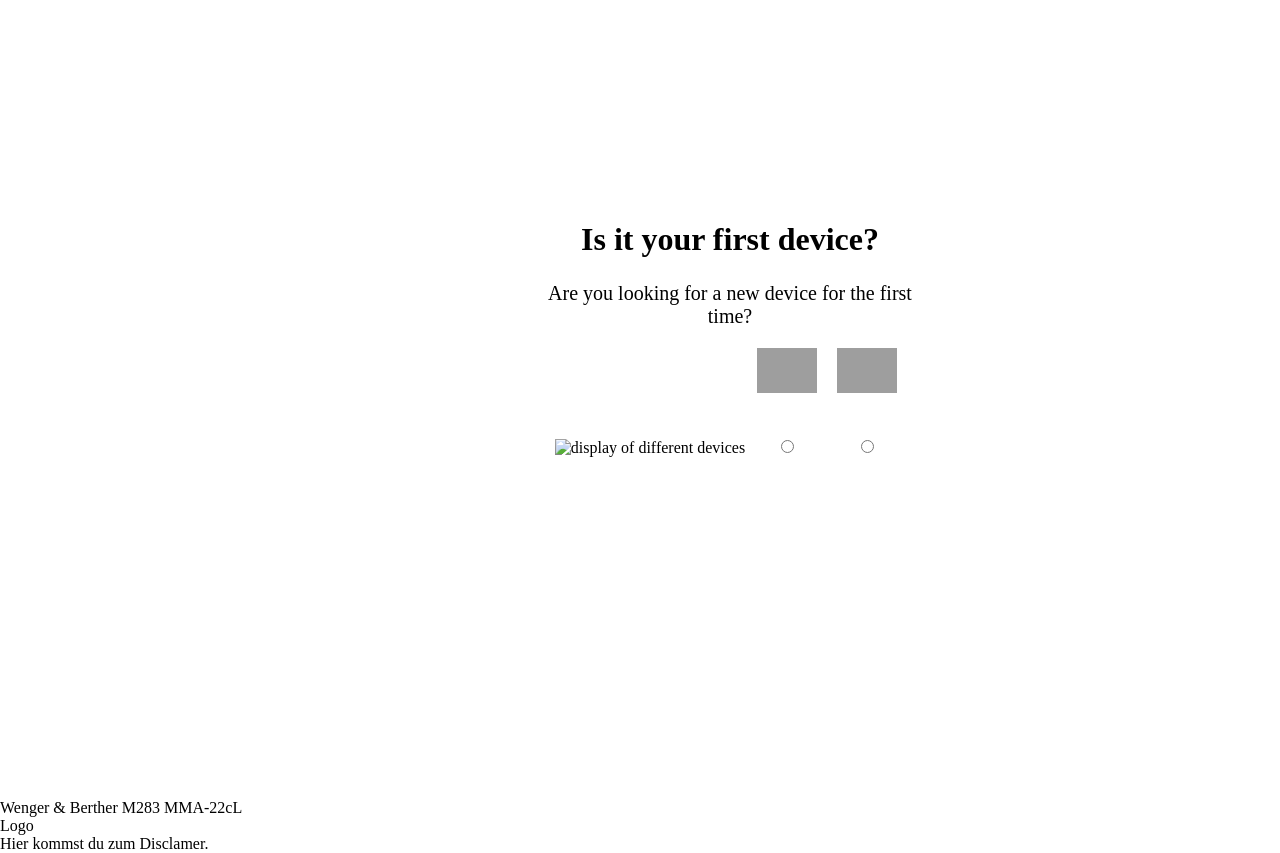
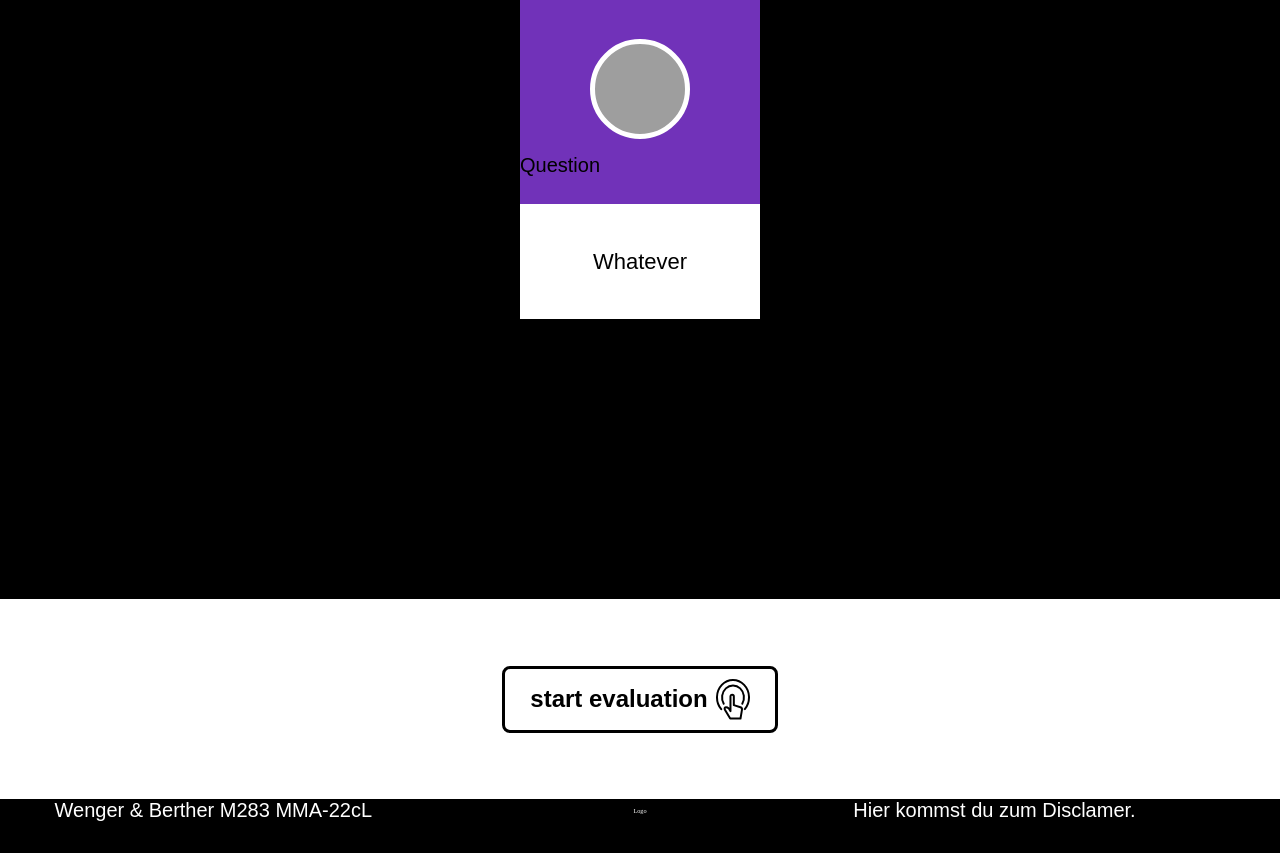
Before and after one commit to bubu9120/PHP-Project, a PHP site: page /swipe1.php in a window 1280 px wide. Shown: the part 1-854 px from the top of the page. After the commit the page ends 822 px from the top, so only its background shows below. Run offline with PHP 8.4, Linux system fonts and the light colour scheme; grey boxes are pictures that could not be loaded.

Commit message:
swipe start

```diff
--- /dev/null
+++ b/css/swipe.css
@@ -0,0 +1,222 @@
+*,
+*:before,
+*:after {
+  box-sizing: border-box;
+  margin: 0;
+  padding: 0;
+}
+
+html,
+body {
+  font-size: 62.5%;
+}
+
+body {
+  overflow: hidden;
+}
+
+/* Converted CSS code */
+:root {
+  --w: 30.6rem;
+  --h: 54rem;
+  --headerH: 6rem;
+  --cardW: 24rem;
+  --cardH: 32rem;
+  --cardTopH: 20.5rem;
+  --cardBtmH: calc(var(--cardH) - var(--cardTopH));
+  --imgSize: 10rem;
+
+  --purple: #7132b9;
+  --blue: #248cb6;
+  --indigo: #303f9f;
+  --cyan: #26c6da;
+  --lime: #afb42b;
+  --brown: #795548;
+
+  --orange: #ff945a;
+  --green: #b1da96;
+}
+
+.demo {
+  position: absolute;
+  left: 50%;
+  top: 50%;
+  width: var(--w);
+  height: var(--h);
+  margin-left: calc(var(--w) * -0.5);
+  margin-top: calc(var(--h) * -0.5);
+  background: #f6f6f5;
+  box-shadow: 0 0.5rem 1rem rgba(0, 0, 0, 0.2);
+}
+
+.header {
+  height: var(--headerH);
+  background: #002942;
+}
+
+.content {
+  overflow: hidden;
+  position: relative;
+  height: calc(var(--h) - var(--headerH));
+  padding-top: 4.5rem;
+  user-select: none;
+}
+
+.card-cont {
+  position: relative;
+  width: var(--cardW);
+  height: var(--cardH);
+  margin: 0 auto 5rem;
+}
+
+.card {
+  z-index: 2;
+  position: absolute;
+  left: 0;
+  top: 0;
+  width: 100%;
+  height: 100%;
+  transform-origin: 50% 100%;
+}
+
+.card.reset {
+  transition: transform 0.3s;
+  transform: translateX(0) !important;
+}
+
+.card.reset .card__choice {
+  transition: opacity 0.3s;
+  opacity: 0 !important;
+}
+
+.card.inactive {
+  transition: transform 0.3s;
+}
+
+.card.to-left {
+  transform: translateX(-30rem) rotate(-30deg) !important;
+}
+
+.card.to-right {
+  transform: translate(30rem) rotate(30deg) !important;
+}
+
+.card.below {
+  z-index: 1;
+}
+
+.card__top {
+  height: var(--cardTopH);
+  padding-top: 4rem;
+}
+
+.card__top.purple {
+  background: var(--purple);
+}
+
+.card__top.blue {
+  background: var(--blue);
+}
+
+.card__top.indigo {
+  background: var(--indigo);
+}
+
+.card__top.cyan {
+  background: var(--cyan);
+}
+
+.card__top.lime {
+  background: var(--lime);
+}
+
+.card__top.brown {
+  background: var(--brown);
+}
+
+.card__img {
+  overflow: hidden;
+  width: var(--imgSize);
+  height: var(--imgSize);
+  margin: 0 auto 1.5rem;
+  border-radius: 50%;
+  border: 0.5rem solid #ffffff;
+  background-image: url("//s3-us-west-2.amazonaws.com/s.cdpn.io/142996/profile/profile-512_5.jpg");
+  background-size: cover;
+}
+
+.card__question {
+  text-align: center;
+  font-size: 2rem;
+  font-weight: bold;
+  color: #fff;
+}
+
+.card__btm {
+  height: var(--cardBtmH);
+  background: #ffffff;
+}
+
+.card__we {
+  text-align: center;
+  font-size: 2.2rem;
+  line-height: var(--cardBtmH);
+}
+
+.card__choice {
+  position: absolute;
+  left: 0;
+  top: 0;
+  width: 100%;
+  height: 100%;
+  opacity: 0;
+}
+
+.card__choice:before {
+  content: "";
+  position: absolute;
+  left: 50%;
+  top: 50%;
+  width: 2rem;
+  height: 2rem;
+  margin-left: -1rem;
+  color: #fff;
+  border-radius: 50%;
+  box-shadow: -2rem -3rem #fff, 2rem -3rem #fff;
+}
+
+.card__choice:after {
+  content: "";
+  position: absolute;
+  left: 50%;
+  top: 50%;
+  width: 4rem;
+  height: 1.5rem;
+  margin-left: -2rem;
+  border: 0.6rem solid #fff;
+  border-bottom: none;
+  border-top-left-radius: 1.5rem;
+  border-top-right-radius: 1.5rem;
+}
+
+.card__choice.m--reject {
+  background: var(--orange);
+}
+
+.card__choice.m--like {
+  background: var(--green);
+}
+
+.card__choice.m--like:after {
+  transform: scaleY(-1);
+}
+
+.card__drag {
+  z-index: 5;
+  position: absolute;
+  left: 0;
+  top: 0;
+  width: 100%;
+  height: 100%;
+  cursor: grab;
+}
--- /dev/null
+++ b/js/swipe.js
@@ -0,0 +1,85 @@
+$(document).ready(function () {
+  var animating = false;
+  var cardsCounter = 0;
+  var numOfCards = 6;
+  var decisionVal = 80;
+  var pullDeltaX = 0;
+  var deg = 0;
+  var $card, $cardReject, $cardLike;
+  let currentQuestionIndex;
+
+  function pullChange() {
+    animating = true;
+    deg = pullDeltaX / 10;
+    $card.css(
+      "transform",
+      "translateX(" + pullDeltaX + "px) rotate(" + deg + "deg)"
+    );
+
+    var opacity = pullDeltaX / 100;
+    var rejectOpacity = opacity >= 0 ? 0 : Math.abs(opacity);
+    var likeOpacity = opacity <= 0 ? 0 : opacity;
+    $cardReject.css("opacity", rejectOpacity);
+    $cardLike.css("opacity", likeOpacity);
+  }
+
+  function release() {
+    if (pullDeltaX >= decisionVal) {
+      $card.addClass("to-right");
+      console.log("No");
+    } else if (pullDeltaX <= -decisionVal) {
+      $card.addClass("to-left");
+      console.log("Yes");
+    }
+
+    if (Math.abs(pullDeltaX) >= decisionVal) {
+      $card.addClass("inactive");
+
+      setTimeout(function () {
+        $card.addClass("below").removeClass("inactive to-left to-right");
+        cardsCounter++;
+        if (cardsCounter === numOfCards) {
+          cardsCounter = 0;
+          $(".card").removeClass("below");
+        }
+      }, 300);
+    }
+
+    if (Math.abs(pullDeltaX) < decisionVal) {
+      $card.addClass("reset");
+    }
+
+    setTimeout(function () {
+      $card
+        .attr("style", "")
+        .removeClass("reset")
+        .find(".card__choice")
+        .attr("style", "");
+
+      pullDeltaX = 0;
+      animating = false;
+    }, 300);
+  }
+
+  $(document).on("mousedown touchstart", ".card:not(.inactive)", function (e) {
+    if (animating) return;
+
+    $card = $(this);
+    $cardReject = $(".card__choice.m--reject", $card);
+    $cardLike = $(".card__choice.m--like", $card);
+    var startX = e.pageX || e.originalEvent.touches[0].pageX;
+
+    $(document).on("mousemove touchmove", function (e) {
+      var x = e.pageX || e.originalEvent.touches[0].pageX;
+      pullDeltaX = x - startX;
+      if (!pullDeltaX) return;
+      pullChange();
+    });
+
+    $(document).on("mouseup touchend", function () {
+      $(document).off("mousemove touchmove mouseup touchend");
+      if (!pullDeltaX) return; // prevents from rapid click events
+      release();
+    });
+  });
+});
--- a/swipe1.php
+++ b/swipe1.php
@@ -38,22 +38,138 @@ if ($_SERVER["REQUEST_METHOD"] == "POST" && isset($_POST["next"])) {
   }
 }
 ?>
-
 <!DOCTYPE html>
 <html>
 
 <head>
   <meta name="viewport" content="width=device-width, initial-scale=1.0">
   <link rel="stylesheet" href="styles/style.css">
+  <link rel="stylesheet" href="css/stylesheet.css">
+  <link rel="stylesheet" href="css/swipe.css">
+
+
 </head>
+
+<body>
+
+  <div id="banner-no-image">
+
+    <!-- card1 -->
+    <div class="card-cont">
+      <div class="card">
+        <div class="card__top brown">
+          <div class="card__img"></div>
+          <p class="card_question">Question 6</p>
+        </div>
+        <div class="card__btm">
+          <p class="card__we">Whatever</p>
+        </div>
+        <div class="card__choice m--reject"></div>
+        <div class="card__choice m--like"></div>
+        <div class="card__drag"></div>
+      </div>
+      <!-- card2 -->
+      <div class="card">
+        <div class="card__top lime">
+          <div class="card__img"></div>
+          <p class="card_question">Question 5</p>
+        </div>
+        <div class="card__btm">
+          <p class="card__we">Whatever</p>
+        </div>
+        <div class="card__choice m--reject"></div>
+        <div class="card__choice m--like"></div>
+        <div class="card__drag"></div>
+      </div>
+      <!-- card3 -->
+      <div class="card">
+        <div class="card__top cyan">
+          <div class="card__img"></div>
+          <p class="card_question">Question 4</p>
+        </div>
+        <div class="card__btm">
+          <p class="card__we">Whatever</p>
+        </div>
+        <div class="card__choice m--reject"></div>
+        <div class="card__choice m--like"></div>
+        <div class="card__drag"></div>
+      </div>
+      <!-- card4 -->
+      <div class="card">
+        <div class="card__top indigo">
+          <div class="card__img"></div>
+          <p class="card_question">Question 3</p>
+        </div>
+        <div class="card__btm">
+          <p class="card__we">Whatever</p>
+        </div>
+        <div class="card__choice m--reject"></div>
+        <div class="card__choice m--like"></div>
+        <div class="card__drag"></div>
+      </div>
+      <!-- card5 -->
+      <div class="card">
+        <div class="card__top blue">
+          <div class="card__img"></div>
+          <p class="card_question">Question 2</p>
+        </div>
+        <div class="card__btm">
+          <p class="card__we">Whatever</p>
+        </div>
+        <div class="card__choice m--reject"></div>
+        <div class="card__choice m--like"></div>
+        <div class="card__drag"></div>
+      </div>
+      <!-- card6 -->
+      <div class="card">
+        <div class="card__top purple">
+          <div class="card__img"></div>
+          <p class="card_question">Question</p>
+        </div>
+        <div class="card__btm">
+          <p class="card__we">Whatever</p>
+        </div>
+        <div class="card__choice m--reject"></div>
+        <div class="card__choice m--like"></div>
+        <div class="card__drag"></div>
+      </div>
+    </div>
+
+  </div>
+  <div id="banner-bottom">
+    <button id="start">
+      <h3>start evaluation</h3>
+      <img src="img/gesture-double-tap.svg" alt="" />
+    </button>
+  </div>
+  <?php include "footer.php" ?>
+
+  <script src="https://code.jquery.com/jquery-3.6.0.min.js"></script>
+  <script src="js/swipe.js"></script>
+
+</body>
+
+</html>
+
+
+<style>
+
+</style>
+<!-- <!DOCTYPE html>
+<html>
+
+<head>
+  <meta name="viewport" content="width=device-width, initial-scale=1.0">
+  <link rel="stylesheet" href="styles/style.css">
+  <link rel="stylesheet" href="css/stylesheet.css">
 
 <body>
 
 
   <div id="banner-no-image">
 
+
     <div class="allSwipe">
-<!-- Question 1 -->
 
       <div class="box1 box">
         <form method="post" action="">
@@ -80,7 +196,7 @@ if ($_SERVER["REQUEST_METHOD"] == "POST" && isset($_POST["next"])) {
       </div>
 
 
-<!-- Question 2 -->
+
 
       <div class="box2 box">
         <form method="post" action="">
@@ -108,7 +224,7 @@ if ($_SERVER["REQUEST_METHOD"] == "POST" && isset($_POST["next"])) {
 
 
 
-<!-- Question 3 -->
+
 
       <div class="box3 box">
         <form method="post" action="">
@@ -134,7 +250,7 @@ if ($_SERVER["REQUEST_METHOD"] == "POST" && isset($_POST["next"])) {
         </form>
       </div>
 
-<!-- Question 4 -->
+
 
       <div class="box4 box">
         <form method="post" action="">
@@ -160,7 +276,6 @@ if ($_SERVER["REQUEST_METHOD"] == "POST" && isset($_POST["next"])) {
       </div>
 
 
-<!-- Question 5 -->
 
       <div class="box5 box">
         <form method="post" action="">
@@ -187,6 +302,12 @@ if ($_SERVER["REQUEST_METHOD"] == "POST" && isset($_POST["next"])) {
     </div>
 
   </div>
+  <div id="banner-bottom">
+    <button id="start">
+      <h3>start evaluation</h3>
+      <img src="img/gesture-double-tap.svg" alt="" />
+    </button>
+  </div>
 
   <?php include "footer.php" ?>
 
@@ -197,7 +318,9 @@ if ($_SERVER["REQUEST_METHOD"] == "POST" && isset($_POST["next"])) {
 </html>
 
 <style>
-*, *:before, *:after {
+  *,
+  *:before,
+  *:after {
     box-sizing: border-box;
     padding: 0;
     margin: 0;
@@ -291,7 +414,6 @@ if ($_SERVER["REQUEST_METHOD"] == "POST" && isset($_POST["next"])) {
     font-size: 32px;
     vertical-align: middle;
   }
-
 </style>
 
 <script>
@@ -366,5 +488,4 @@ if ($_SERVER["REQUEST_METHOD"] == "POST" && isset($_POST["next"])) {
   document.querySelectorAll('input[type="radio"]').forEach(radio => {
     radio.addEventListener('change', handleRadioChange);
   });
-
-</script>
+</script> -->
```
Also changed, not shown: swipe.scss (added). Lines whose indentation alone changed are shown as unchanged.
